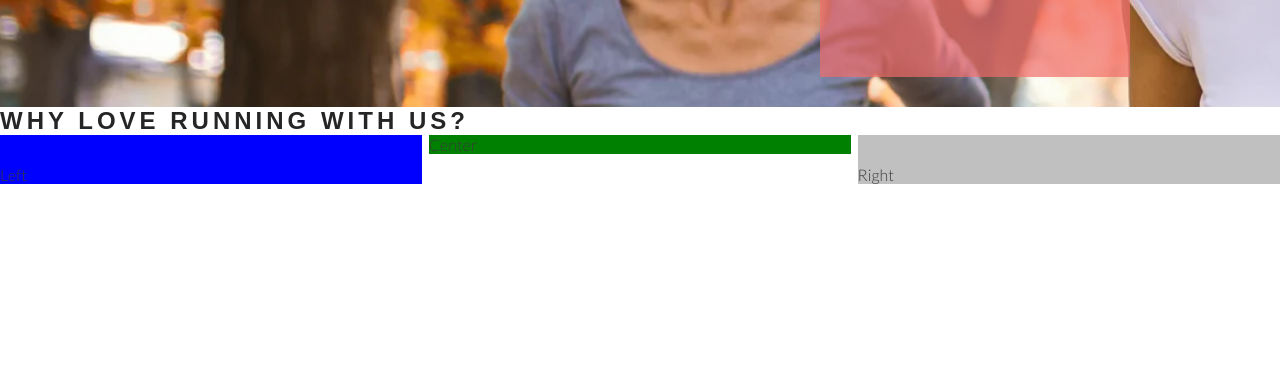
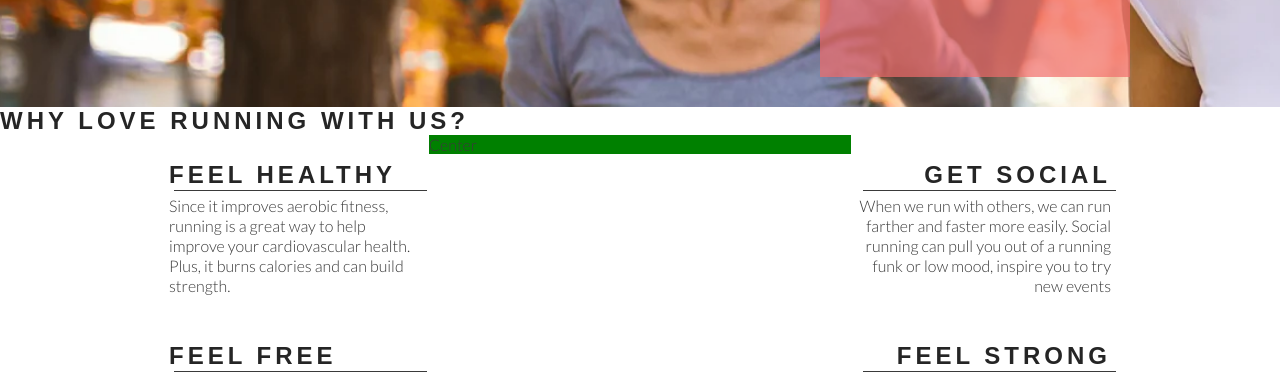
Before and after one commit to Supersheep50/love-running, a plain HTML site: page index.html in a window 1280 px wide. Shown: the part 568-947 px from the top of the page. Drawn offline with Linux system fonts and the light colour scheme.

Commit message:
Add Style to club ethos

```diff
--- a/assets/css/style.css
+++ b/assets/css/style.css
@@ -123,7 +123,7 @@ h1,h2 {
     padding-top: 30px;
     width: 33%;
     float: left;
-    background-color: blue;
+
 }
 
 #right-about {
@@ -131,7 +131,7 @@ h1,h2 {
     padding-top: 30px;
     width: 33%;
     float: right;
-    background-color: silver;
+
 }
 
 #center-about {
@@ -140,3 +140,33 @@ h1,h2 {
     margin: 0 auto;
     background-color: green;
 }
+
+hr {
+    border-top: 1px solid #3a3a3a;
+    width: 100%;
+    margin: 5px;
+}
+
+.left-about-heading {
+    width: 60%;
+    float:right;
+    line-height: 20px;
+    clear: both;
+    margin-bottom: 50px;
+}
+
+.right-about-heading {
+    width: 60%;
+    float:left;
+    line-height: 20px;
+    clear: both;
+    margin-bottom: 50px;
+}
+
+.right-about-heading h2 {
+    text-align: right;
+}
+
+.right-about-heading p {
+    text-align: right;
+}
--- a/index.html
+++ b/index.html
@@ -40,8 +40,43 @@
     </section>
     <section id="club-ethos">
         <h1>Why Love Running with Us?</h1>
-        <div id="left-about">Left</div>
-        <div id="right-about">Right</div>
+        <div id="left-about">
+            <div class="left-about-heading">
+                <h2>Feel Healthy</h2>
+                <hr>
+                <p>
+                    Since it improves aerobic fitness, running is a great way to help improve your cardiovascular health. Plus, it burns calories and can build strength.
+
+                </p>
+            </div>
+            <div class="left-about-heading">
+                <h2>Feel Free</h2>
+                <hr>
+                <p>
+                    Physical exercise, running included, is known to release endorphins in the brain. Endorphins make you more energetic, more awake and, yes, happier.
+
+                </p>
+            </div>
+        </div>
+        <div id="right-about">
+            <div class="right-about-heading">
+                <h2>Get Social</h2>
+                <hr>
+                <p>
+                    When we run with others, we can run farther and faster more easily. Social running can pull you out of a running funk or low mood, inspire you to try new events
+
+                </p>
+            </div>
+
+            <div class="right-about-heading">
+                <h2>Feel Strong</h2>
+                <hr>
+                <p>
+                    Running strengthens your heart by pumping blood more effectively through your body.
+
+                </p>
+            </div>
+        </div>
         <div id="center-about">Center</div>
     </section>
     <section>Running locations, distances and times</section>
```
